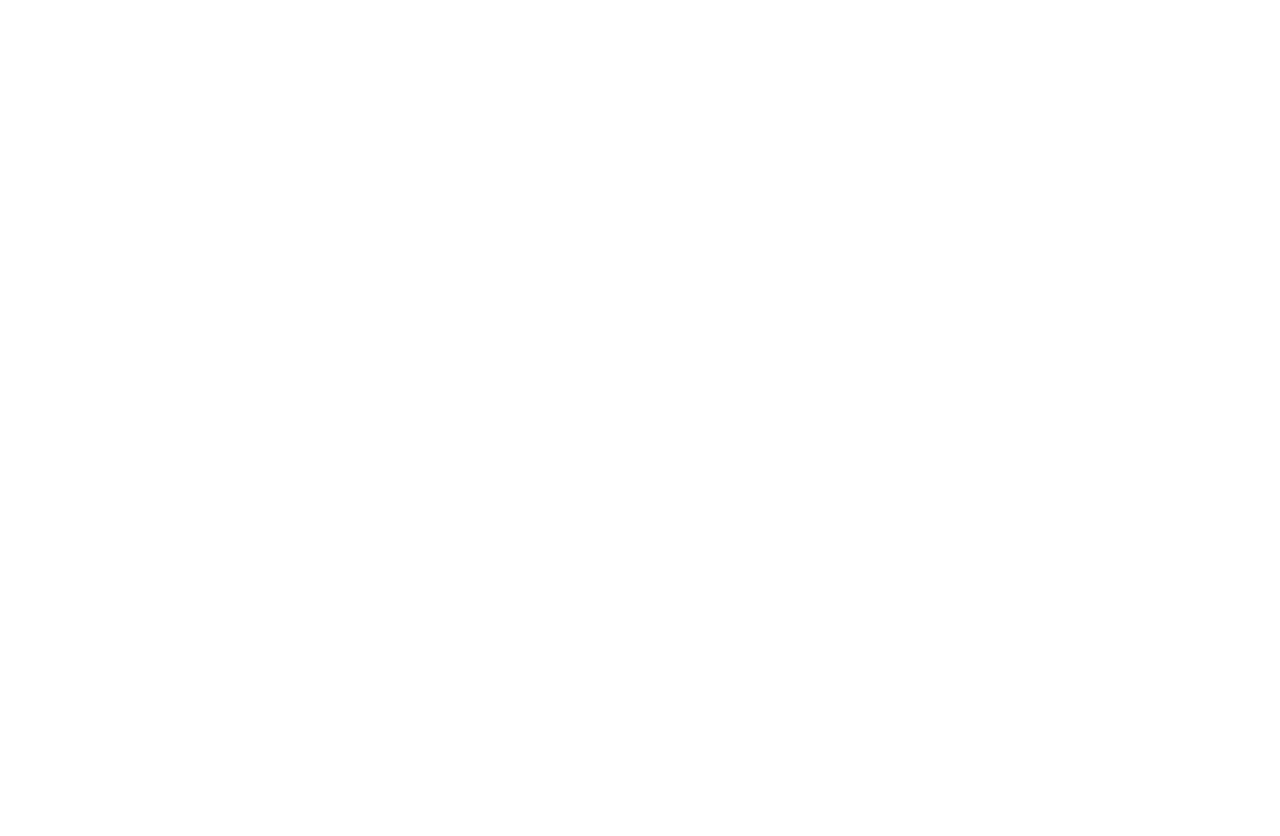
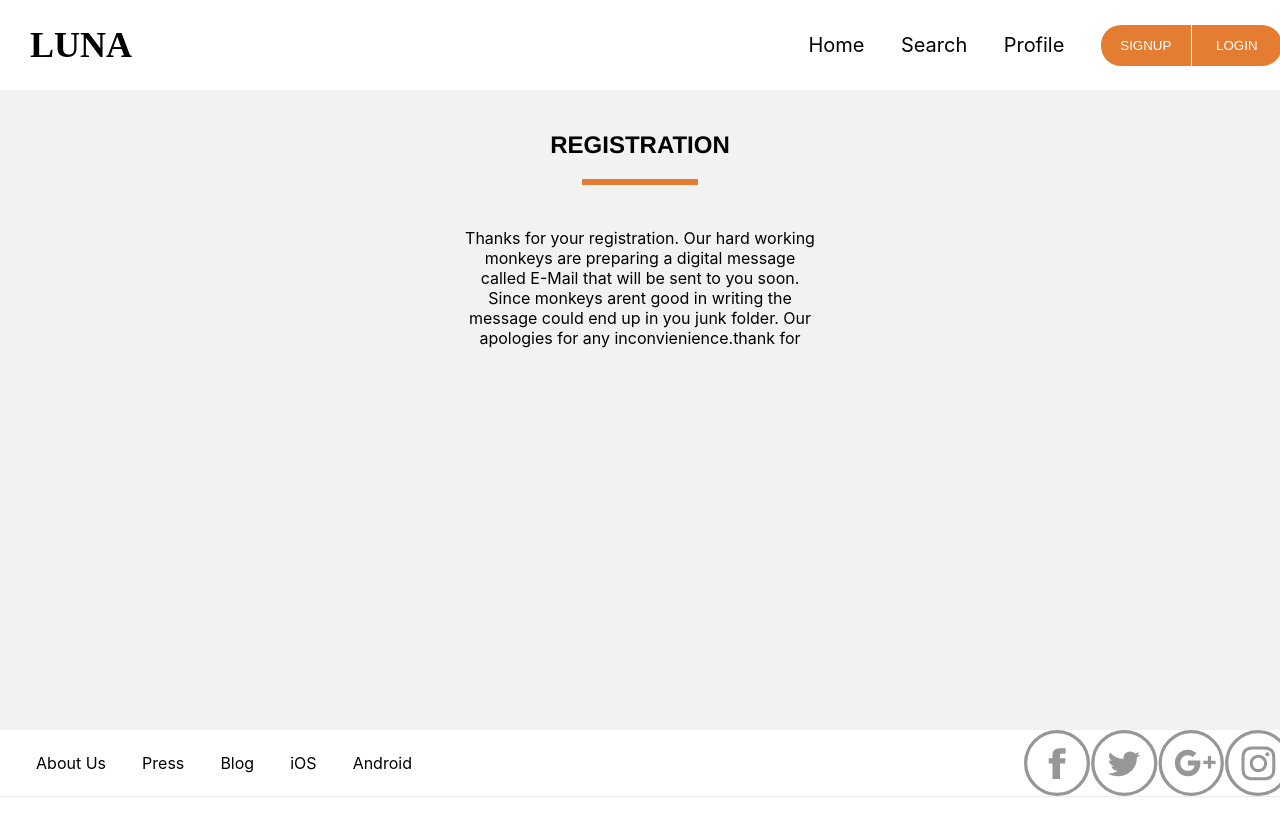
Before and after one commit to AlexNikolov89/Luna-Project, a React (Create React App) app in the folder frontend/: page /messageReg in a window 1280 px wide. Shown: the top 836 px of the page. Before the commit the page ends 800 px from the top, so only its background shows below. Built offline with nearby package versions, Linux system fonts and the light colour scheme.

Commit message:
davidcommit

```diff
--- a/frontend/src/components/LunaLogin/style.js
+++ b/frontend/src/components/LunaLogin/style.js
@@ -4,7 +4,12 @@ const ContainerLogin = styled.section`
     width:100%;
     height:80vh;
     background-color: #F2F2F2;
-    // border:solid 2px red;
+    border:solid 2px red;
+`
+
+const ContentLoginForm = styled.section`
+    height:50%;
+    width:100%;
 `
 
 const LabelEmail = styled.label`
--- /dev/null
+++ b/frontend/src/components/MessageRegistration/index.js
@@ -0,0 +1,27 @@
+import React from 'react';
+import { Navbar } from '../Header';
+import Style from './style';
+import { Footer } from '../Footer/footer';
+
+
+export const MessageRegistration = () => {
+    return (
+        <>
+            <Navbar />
+            <Style.MainMessageRegistration>
+                <Style.DivRegistration>
+                    <Style.TextRegistration>REGISTRATION</Style.TextRegistration>
+                    <Style.Line></Style.Line>
+                </Style.DivRegistration>
+                <Style.ContentinerMessage>
+                    <Style.ContentTextRegistration>
+                        <Style.TextReg>
+                            Thanks for your registration. Our hard working monkeys are preparing a digital message called E-Mail that will be sent to you soon. Since monkeys arent good in writing the message could end up in you junk folder. Our apologies for any inconvienience.thank for
+                        </Style.TextReg>
+                    </Style.ContentTextRegistration>
+                </Style.ContentinerMessage>
+            </Style.MainMessageRegistration>
+            <Footer />
+        </>
+    )
+}
--- /dev/null
+++ b/frontend/src/components/MessageRegistration/style.js
@@ -0,0 +1,61 @@
+import styled from 'styled-components';
+
+
+export const MainMessageRegistration = styled.section`
+    height:80vh;
+    display:flex;
+    flex-direction:column;
+    align-items:center;
+    width:100%;
+    background: #F2F2F2;
+    // border:solid 2px green;
+`
+
+export const ContentinerMessage = styled.section`
+    height:100%;
+    display:flex;
+    justify-content:center;
+    width:50%;
+    // border: solid 2px gray;
+`
+
+export const ContentTextRegistration = styled.div`
+    height:20%;
+    width:55%;
+    margin-top:5%;
+    text-align:center;
+    // border: solid 2px yellow;
+`
+
+export const DivRegistration = styled.div`
+    display:flex;
+    justify-content:center;
+    align-items:center;
+    flex-direction:column;
+    height:10%;
+    width:100%;
+    margin-top:2%;
+    // border-bottom:3px solid;
+    // border:solid 2px green;
+`
+
+export const TextRegistration = styled.h1`
+    font-family: Helvetica;
+    font-style: normal;
+    font-weight: bold;
+    font-size: 24px;
+`
+
+export const Line = styled.line`
+    border:3px solid #E47D31;
+    width:110px;
+    color:black;
+`
+
+export const TextReg = styled.p`
+`
+
+export default {
+    MainMessageRegistration, ContentinerMessage, ContentTextRegistration,
+    DivRegistration, TextRegistration, Line, TextReg
+}
--- a/frontend/src/components/Registration/index.js
+++ b/frontend/src/components/Registration/index.js
@@ -2,6 +2,9 @@ import React, { useState } from 'react';
 import Style from './style';
 import { Navbar } from '../Header'
 import { Footer } from '../Footer/footer'
+import { MessageRegistration } from '../MessageRegistration';
+import { Link } from 'react-router-dom';
+
 
 export const Registration = () => {
     const [emailRegistration, setEmailRegistration] = useState();
@@ -14,6 +17,28 @@ export const Registration = () => {
 
     const handleRegistration = () => {
         setShow(!show)
+        const headers = new Headers({
+            "Content-type": "application/json"
+        })
+        const body = JSON.stringify(emailRegistration)
+        const config = {
+            method: "POST",
+            body: body,
+            header: headers,
+        }
+
+        fetch("http://0.0.0.0:8000/backend/api/auth/registration/", config)
+            .then(response => {
+                if (response.ok) {
+                    return response.json();
+                } else throw new Error("Email non valid");
+            })
+            .then(data => {
+                console.log(data)
+            })
+            .catch(error => {
+                console.log(error);
+            })
     }
     console.log("in my email", emailRegistration)
     return (
@@ -21,11 +46,14 @@ export const Registration = () => {
             <Navbar />
             <Style.MainContainerRegistration>
                 <Style.ContainerRegistrationForm>
-                    {show ?
+                    {/* {show ?
                         <Style.RegistrationMessage>
+                            <p>
+                                Thanks for your registration. Our hard working monkeys are preparing a digital message called E-Mail that will be sent to you soon. Since monkeys arent good in writing the message could end up in you junk folder. Our apologies for any inconvienience.thank for
+                            </p>
                         </Style.RegistrationMessage>
                         : null
-                    }
+                    } */}
                     <Style.DivRegistration>
                         <Style.TextRegistration>REGISTRATION</Style.TextRegistration>
                         <Style.Line></Style.Line>
@@ -34,9 +62,9 @@ export const Registration = () => {
                         <Style.InputEmailRegistration placeholder="E-Mail address" onChange={handleEmailRegistration}></Style.InputEmailRegistration>
                     </Style.DivEmailAddress>
                     <Style.DivButtonRegister>
-                        <Style.ButtonRegistration value="register" onClick={handleRegistration}>
+                        <Link to="/messageReg"><Style.ButtonRegistration value="register" onClick={handleRegistration}>
                             <Style.TextRegistrationButton>Register</Style.TextRegistrationButton>
-                        </Style.ButtonRegistration>
+                        </Style.ButtonRegistration></Link>
                     </Style.DivButtonRegister>
                 </Style.ContainerRegistrationForm>
             </Style.MainContainerRegistration>
--- a/frontend/src/components/Registration/style.js
+++ b/frontend/src/components/Registration/style.js
@@ -28,6 +28,7 @@ export const TextRegistrationButton = styled.text`
 export const InputEmailRegistration = styled.input`
     width:380px;
     height:45px;
+    margin-top:3%;
     border: 1px solid #EBEBEB;
     outline:none;
     ::placeholder,
@@ -52,15 +53,18 @@ export const ContainerRegistrationForm = styled.section`
     flex-direction:column;
     height:100%;
     width:70%;
-    border: 2px solid yellow;
+    // border: 2px solid yellow;
 
 `
 export const RegistrationMessage = styled.section`
     position:absolute;
-    margin-left:15%;
+    text-align:center;
+    // z-idex:-2;
+    margin-left:17%;
     background-color: #F2F2F2;
+    margin-top:9%;
     height:30%;
-    width:40%;
+    width:33%;
     // border:solid 2px blue;
 `
 
@@ -72,7 +76,6 @@ export const DivRegistration = styled.div`
     height:10%;
     width:100%;
     margin-top:2%;
-    // border-bottom:3px solid;
     // border:solid 2px green;
 `
 
@@ -85,10 +88,10 @@ export const Line = styled.line`
 export const DivEmailAddress = styled.div`
     display:flex;
     justify-content:center;
-    align-items:center;
-    height:10%;
+    // align-items:center;
+    height:15%;
     width:100%;
-    margin-top:1%;
+    margin-top:1.5%;
     // border:solid 2px blue;
 `
 
@@ -107,7 +110,7 @@ export const DivButtonRegister = styled.div`
 
 export default {
     TextRegistration, ButtonRegistration, TextRegistrationButton,
-    InputEmailRegistration, InputEmailRegistration, MainContainerRegistration,
+    InputEmailRegistration, MainContainerRegistration,
     ContainerRegistrationForm, DivRegistration, DivEmailAddress, DivButtonRegister, Line,
     RegistrationMessage,
 }
--- a/frontend/src/index.js
+++ b/frontend/src/index.js
@@ -6,6 +6,7 @@ import { Login } from './components/LunaLogin';
 import { Test } from './components/test_login';
 import reportWebVitals from './reportWebVitals';
 import { Registration } from './components/Registration';
+import { MessageRegistration } from './components/MessageRegistration';
 
 ReactDOM.render(
   <React.StrictMode>
@@ -14,6 +15,7 @@ ReactDOM.render(
         <Route exact={true} path="/" component={Login} />
         <Route exact={true} path="/registration" component={Registration} />
         <Route exact={true} path="/test" component={Test} />
+        <Route exact={true} path="/messageReg" component={MessageRegistration} />
       </Switch>
     </Router>
   </React.StrictMode>,
```
